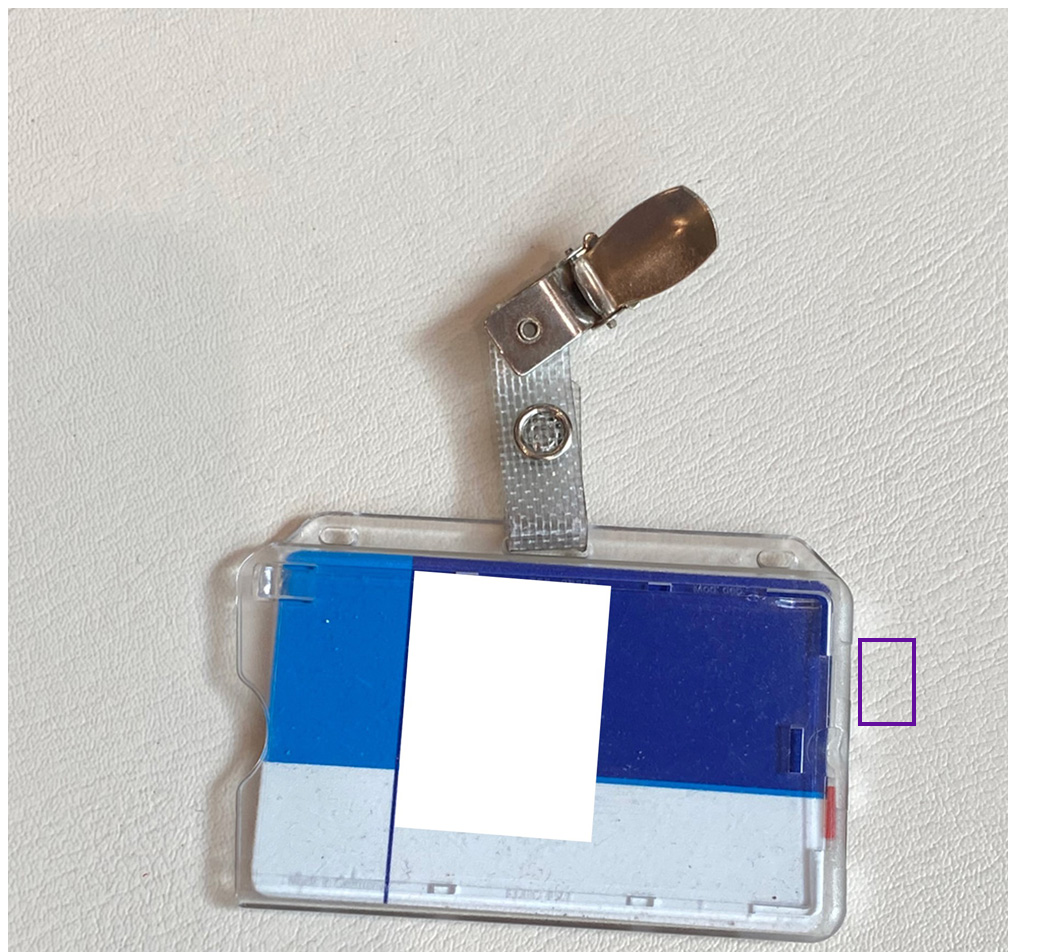
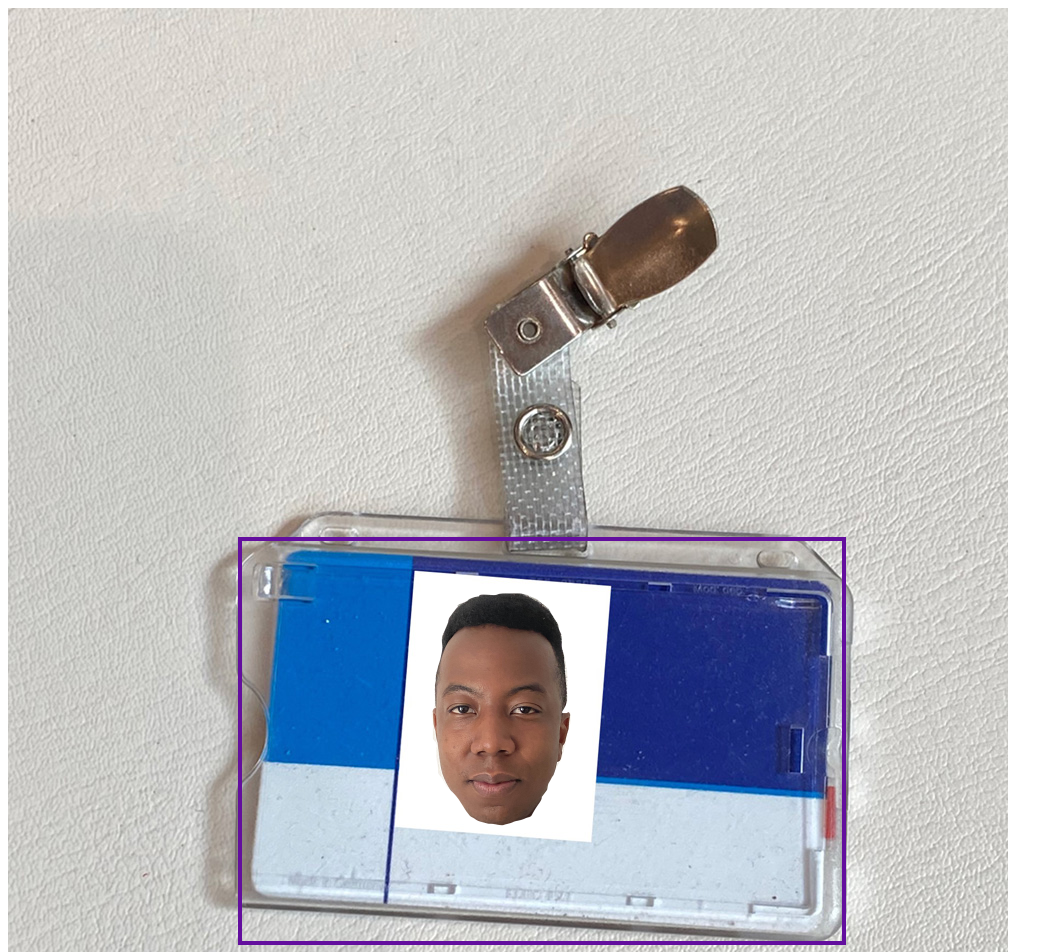
Before and after one commit to Firenzo/lab-day-6, a Nuxt app: page /receptie in a window 1280 px wide. Shown: the top 952 px of the page, without its empty margins (0-1063 px from the left). Built offline with nearby package versions, Linux system fonts and the light colour scheme.

Commit message:
Add pasje

```diff
--- a/pages/receptie.vue
+++ b/pages/receptie.vue
@@ -1,6 +1,12 @@
 <template>
     <div class="overlay">
-      <NuxtLink class="button" to="page3"></NuxtLink>
+    <img
+      class="char__pic"
+      :src="
+        require(`~/assets/images/characters/Firenzo.png`)
+      "
+    />
+      <NuxtLink class="button" to="lobby"></NuxtLink>
     </div>
   </div>
 </template>
@@ -21,14 +27,19 @@ export default {
   position: absolute;
   font-family: sans-serif;
 }
+.char__pic {
+  position: relative;
+    top: 510px;
+    left: 340px;
+}
 .button {
   position: relative;
-    top: 630px;
-    left: 850px;
+    top: 120px;
+    left: 230px;
     display: block;
     background-color: transparent;
-    width: 50px;
-    height: 80px;
+    width: 600px;
+    height: 400px;
     border: 4px solid #630e9e;
 
     &:hover {
```
